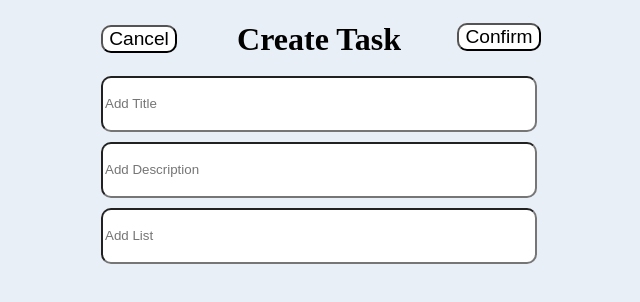
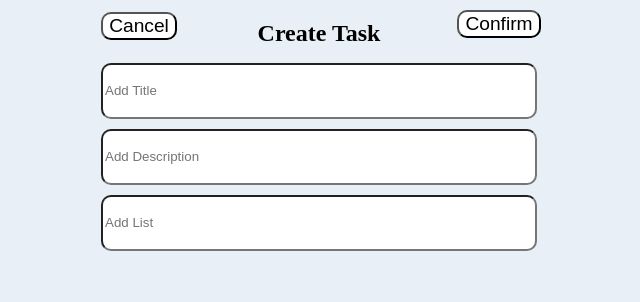
Before and after one commit to melinda15/642Group9, a plain HTML site: page CreateTask_DeleteTask/createTask.html in a window 1280 px wide. Shown: the whole page, without its empty margins (321-961 px from the left). Drawn offline with Linux system fonts and the light colour scheme.

Commit message:
Updated createTask & deleteTask

```diff
--- a/CreateTask_DeleteTask/createTask.html
+++ b/CreateTask_DeleteTask/createTask.html
@@ -10,15 +10,19 @@
 </head>
 <body>
   <header class="header">
-    <h1 class="header"> Create Task </h1>
+    <h2 class="header"> Create Task </h1>
   </header>
 
   <form >
     <div>
+        <a href="../Update_And_Task_Pages/TaskPage.html">
         <button   id="cancelButton" type="button"> Cancel </button>
+        </a>
     </div>
     <div>
+        <a href="../Update_And_Task_Pages/TaskPage.html">
         <button  id="confirmButton" type="button"> Confirm </button>
+        </a>
     </div>
 
     <div class="entryBoxes">
```
